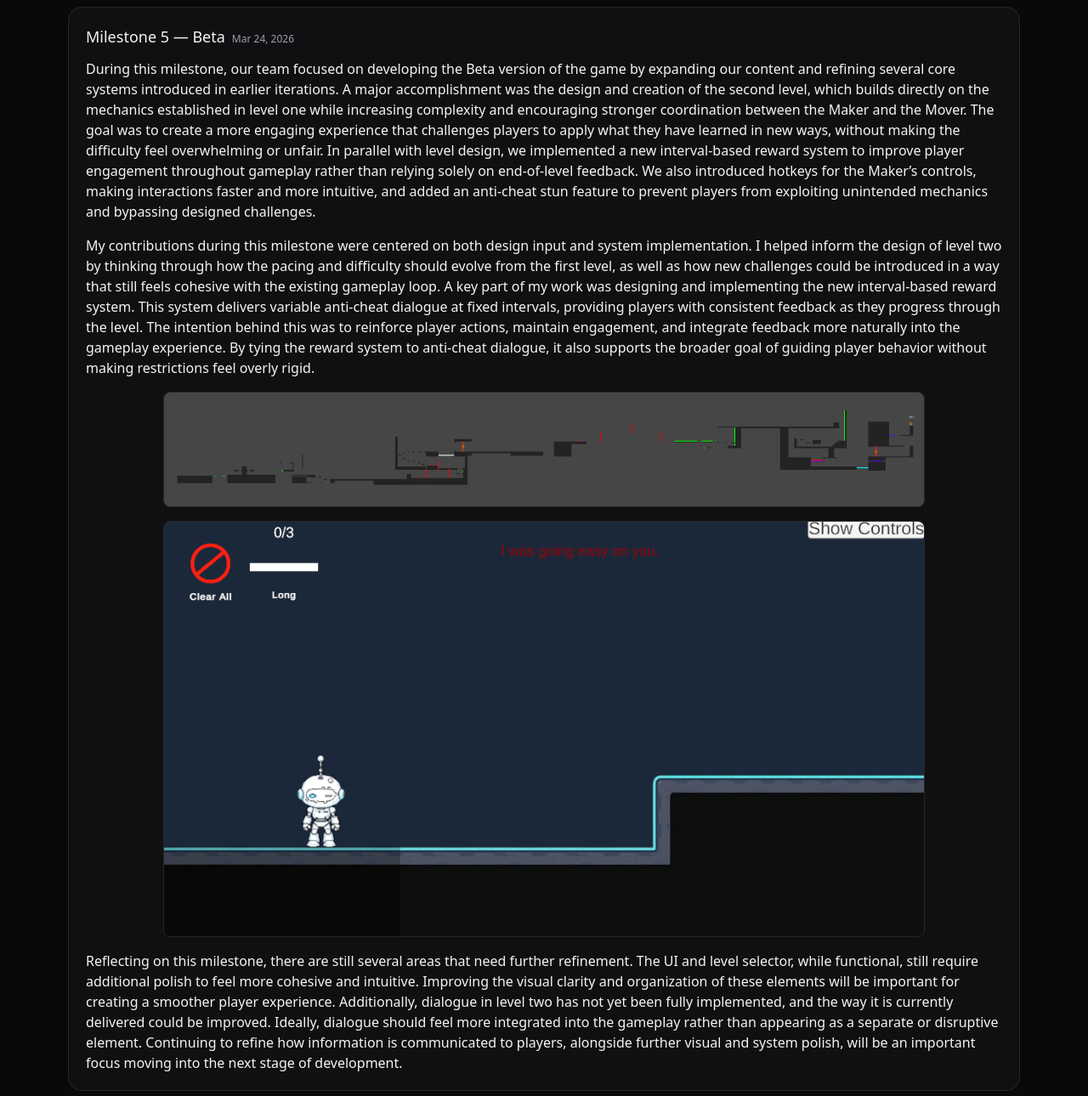
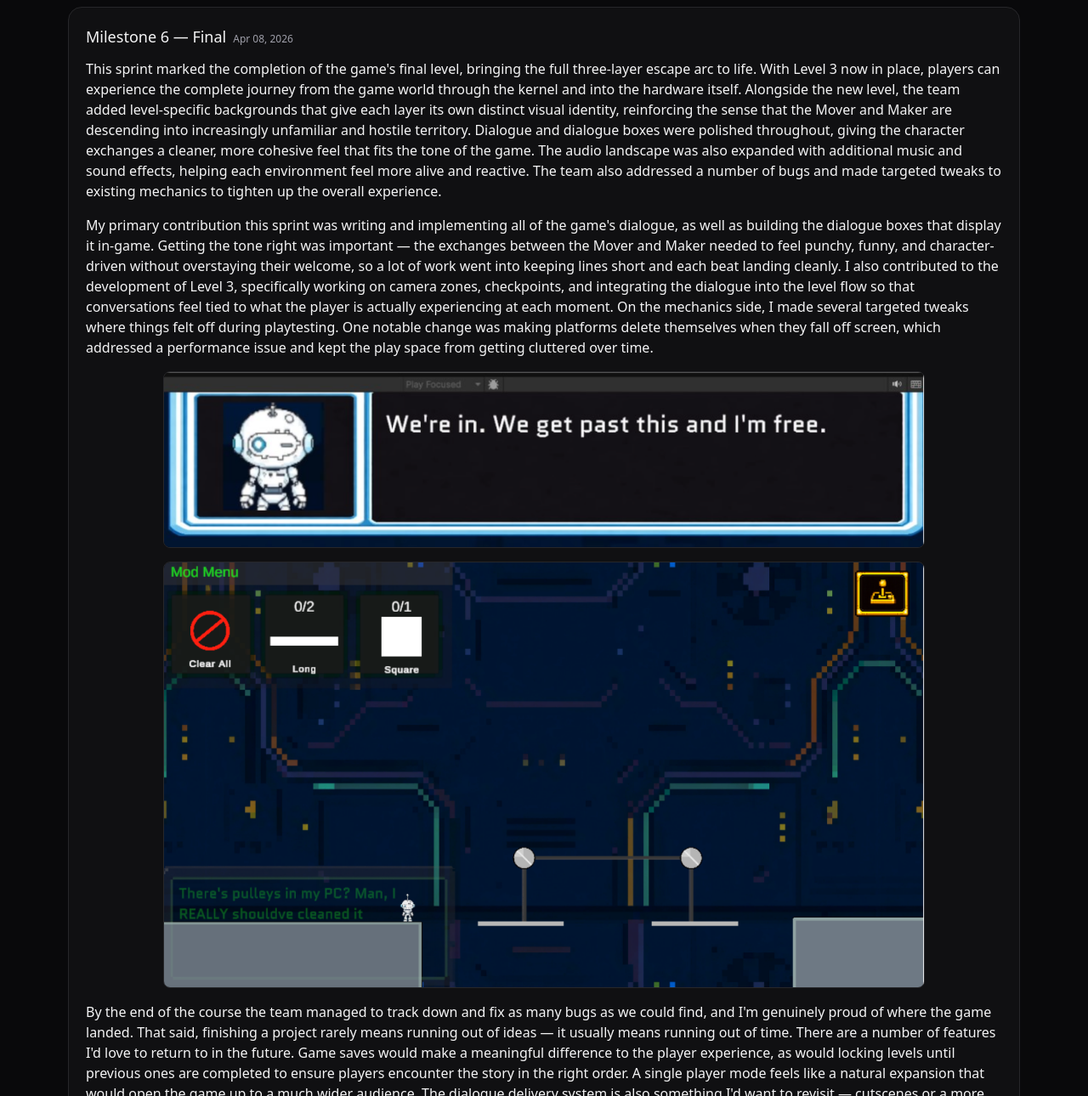
Before and after one commit to ekam-n/IAT410-website, a website built with Vite: page ekam.html in a window 1280 px wide. Shown: the part 157-1447 px from the top of the page at 85% size. Built offline with nearby package versions, Linux system fonts and the light colour scheme.

Commit message:
added my own journal entry

```diff
--- a/ekam.html
+++ b/ekam.html
@@ -16,7 +16,7 @@
     <header class="sticky top-0 z-40 border-b border-zinc-800 bg-zinc-950/80 backdrop-blur">
       <div class="mx-auto flex max-w-6xl items-center justify-between px-4 py-3">
         <a href="index.html" class="font-semibold tracking-tight text-2xl lg:text-3xl">
-          Orange Goose — Game Site
+          Orange Goose
         </a>
 
         <!-- Desktop nav -->
@@ -61,23 +61,23 @@
         <!-- Post template (duplicate as needed) -->
         <article class="rounded-2xl border border-zinc-800 bg-zinc-900/50 p-5">
           <header class="flex flex-wrap items-baseline gap-2">
-            <h3 class="text-lg font-medium">Milestone 5 — Beta</h3>
-            <time class="text-xs text-zinc-400">Mar 24, 2026</time>
+            <h3 class="text-lg font-medium">Milestone 6 — Final</h3>
+            <time class="text-xs text-zinc-400">Apr 08, 2026</time>
           </header>
           <div class="prose prose-invert prose-zinc mt-3 max-w-none space-y-4">
-            <p>During this milestone, our team focused on developing the Beta version of the game by expanding our content and refining several core systems introduced in earlier iterations. A major accomplishment was the design and creation of the second level, which builds directly on the mechanics established in level one while increasing complexity and encouraging stronger coordination between the Maker and the Mover. The goal was to create a more engaging experience that challenges players to apply what they have learned in new ways, without making the difficulty feel overwhelming or unfair. In parallel with level design, we implemented a new interval-based reward system to improve player engagement throughout gameplay rather than relying solely on end-of-level feedback. We also introduced hotkeys for the Maker’s controls, making interactions faster and more intuitive, and added an anti-cheat stun feature to prevent players from exploiting unintended mechanics and bypassing designed challenges.
+            <p>This sprint marked the completion of the game's final level, bringing the full three-layer escape arc to life. With Level 3 now in place, players can experience the complete journey from the game world through the kernel and into the hardware itself. Alongside the new level, the team added level-specific backgrounds that give each layer its own distinct visual identity, reinforcing the sense that the Mover and Maker are descending into increasingly unfamiliar and hostile territory. Dialogue and dialogue boxes were polished throughout, giving the character exchanges a cleaner, more cohesive feel that fits the tone of the game. The audio landscape was also expanded with additional music and sound effects, helping each environment feel more alive and reactive. The team also addressed a number of bugs and made targeted tweaks to existing mechanics to tighten up the overall experience.
             </p>
-            <p>My contributions during this milestone were centered on both design input and system implementation. I helped inform the design of level two by thinking through how the pacing and difficulty should evolve from the first level, as well as how new challenges could be introduced in a way that still feels cohesive with the existing gameplay loop. A key part of my work was designing and implementing the new interval-based reward system. This system delivers variable anti-cheat dialogue at fixed intervals, providing players with consistent feedback as they progress through the level. The intention behind this was to reinforce player actions, maintain engagement, and integrate feedback more naturally into the gameplay experience. By tying the reward system to anti-cheat dialogue, it also supports the broader goal of guiding player behavior without making restrictions feel overly rigid.
+            <p>My primary contribution this sprint was writing and implementing all of the game's dialogue, as well as building the dialogue boxes that display it in-game. Getting the tone right was important — the exchanges between the Mover and Maker needed to feel punchy, funny, and character-driven without overstaying their welcome, so a lot of work went into keeping lines short and each beat landing cleanly. I also contributed to the development of Level 3, specifically working on camera zones, checkpoints, and integrating the dialogue into the level flow so that conversations feel tied to what the player is actually experiencing at each moment. On the mechanics side, I made several targeted tweaks where things felt off during playtesting. One notable change was making platforms delete themselves when they fall off screen, which addressed a performance issue and kept the play space from getting cluttered over time.
             </p>
-            <img src="./assets/images/lvl2.png"
-              alt="Level design iteration for the second level in the beta build"
-              class="w-full max-w-4xl mx-auto rounded-lg border border-zinc-800"
-            >
-            <img src="./assets/images/AC-dialogue.png"
+            <img src="./assets/images/dialogue-box.png"
               alt="Dialogue system implementation"
               class="w-full max-w-4xl mx-auto rounded-lg border border-zinc-800"
             >
-            <p>Reflecting on this milestone, there are still several areas that need further refinement. The UI and level selector, while functional, still require additional polish to feel more cohesive and intuitive. Improving the visual clarity and organization of these elements will be important for creating a smoother player experience. Additionally, dialogue in level two has not yet been fully implemented, and the way it is currently delivered could be improved. Ideally, dialogue should feel more integrated into the gameplay rather than appearing as a separate or disruptive element. Continuing to refine how information is communicated to players, alongside further visual and system polish, will be an important focus moving into the next stage of development.
+            <img src="./assets/images/lvl3.png"
+              alt="first stage of the third level in the final build with dialogue boxes implemented"
+              class="w-full max-w-4xl mx-auto rounded-lg border border-zinc-800"
+            >
+            <p>By the end of the course the team managed to track down and fix as many bugs as we could find, and I'm genuinely proud of where the game landed. That said, finishing a project rarely means running out of ideas — it usually means running out of time. There are a number of features I'd love to return to in the future. Game saves would make a meaningful difference to the player experience, as would locking levels until previous ones are completed to ensure players encounter the story in the right order. A single player mode feels like a natural expansion that would open the game up to a much wider audience. The dialogue delivery system is also something I'd want to revisit — cutscenes or a more cinematic approach could do a lot more justice to the writing than simple dialogue boxes. Finally, giving the Maker's platforms some actual sprites would go a long way toward making the mod menu feel more polished and intentional as a mechanic.
             </p>
           </div>
         </article>
```
Also changed, not shown: assets/images/lvl3.png (added).
